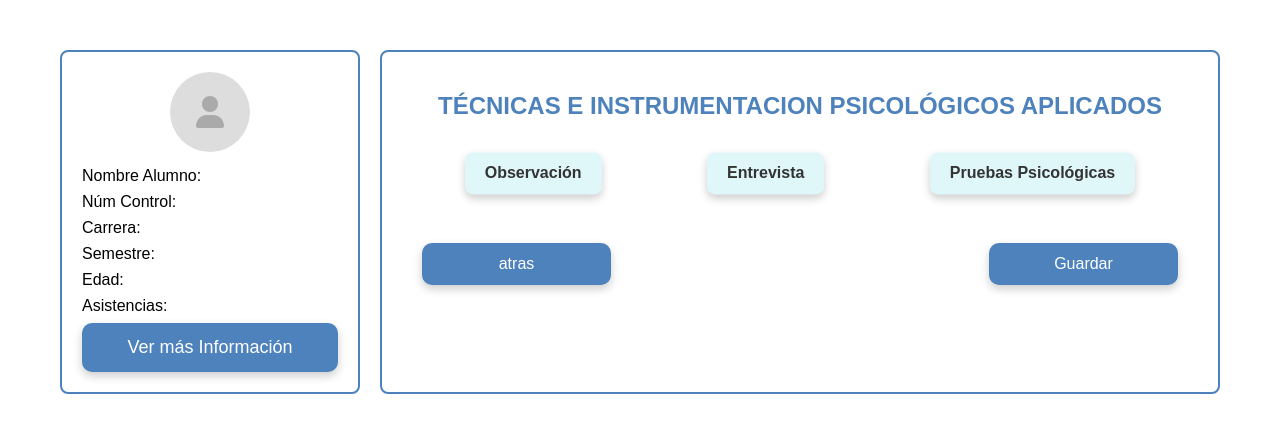
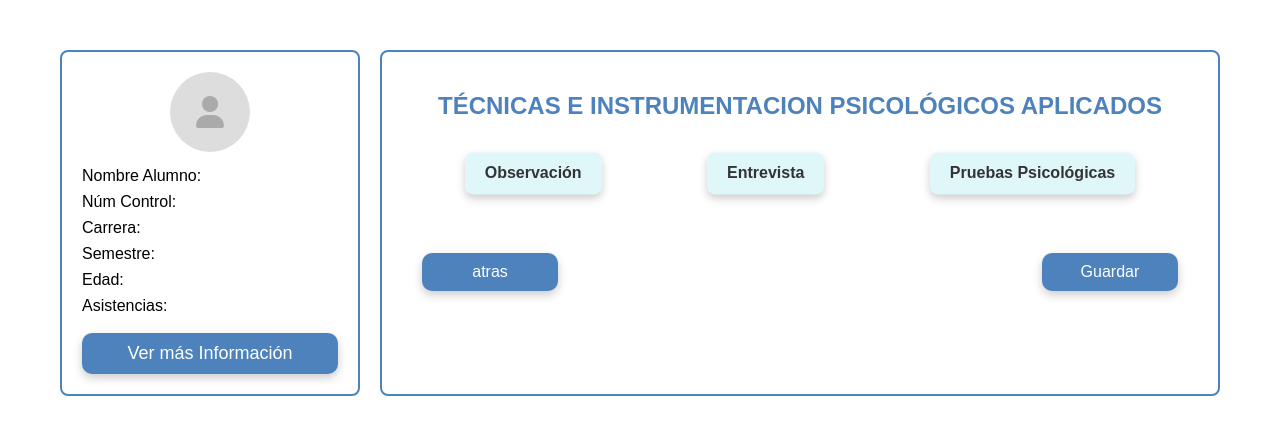
Before and after one commit to DaveCuc/ProyectoInv, a PHP site: page /SGI/tecnicas.html in a window 1280 px wide. Shown: the part 70-505 px from the top of the page. Run offline with PHP 8.4, Linux system fonts and the light colour scheme.

Commit message:
Update styles-fondo.css

```diff
--- a/SGI/styles-fondo.css
+++ b/SGI/styles-fondo.css
@@ -241,13 +241,14 @@
     background-color: #4d82bc;
     color: white;
     border: none;
-    padding: 14px;
+    padding: 10px;
     width: 100%;
     border-radius: 10px;
     cursor: pointer;
     font-size: 18px;
     transition: all 0.3s ease;
     box-shadow: 0px 4px 10px rgba(0, 0, 0, 0.2);
+    margin-top: 10px;
   }
 
   .btn-azul:hover {
@@ -264,8 +265,8 @@
   }
 
   .botones-container .btn-azul {
-    width: 25%;
-    padding: 12px;
+    width: 18%;
+    padding: 10px;
     font-size: 16px;
     border-radius: 10px;
     border: none;
```
